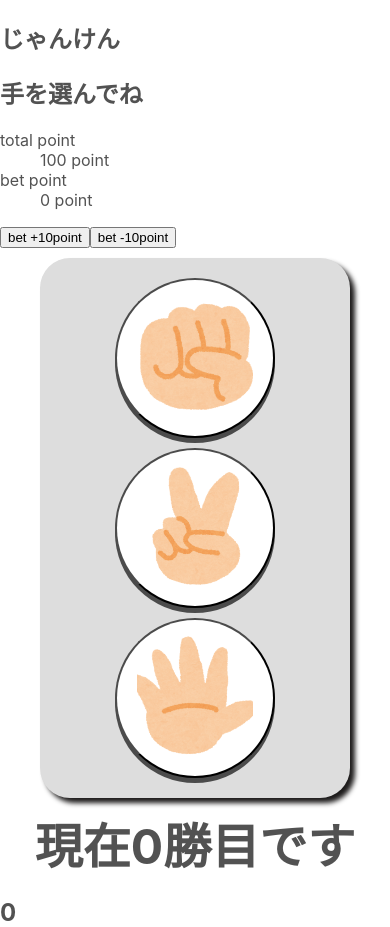
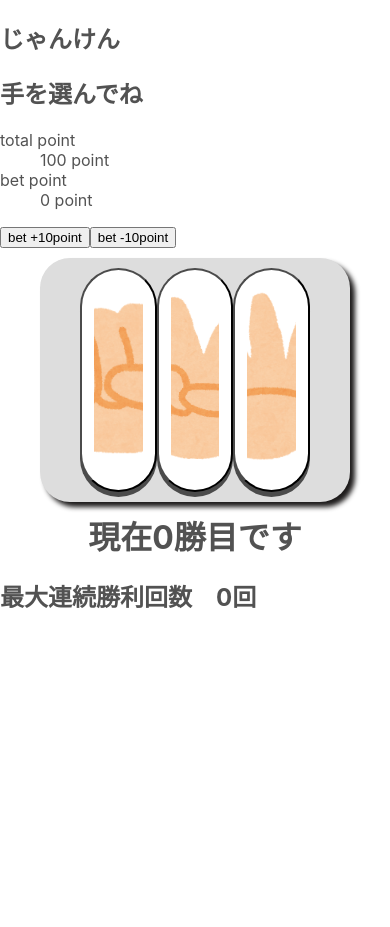
Before and after one commit to koshiro-adachi/janken-app, a React (Create React App) app: page /vspage in a window 390 px wide. After the commit the page ends 864 px from the top, so only its background shows below. Built offline with nearby package versions, Linux system fonts and the light colour scheme.

Commit message:
ファイル名変更とclassName追加

```diff
--- a/src/Pages/VSpage/ChangeResult.tsx
+++ b/src/Pages/VSpage/ChangeResult.tsx
@@ -19,9 +19,12 @@ export const ChangeResult: FC<Prop> = ({
   totalPoint,
 }) => {
   const navi = useNavigate();
+
   const onClickHome = () => {
     navi("/");
   };
+  //homeに戻る
+
   const onClickResult = () => {
     navi("/result", {
       state: {
@@ -30,26 +33,37 @@ export const ChangeResult: FC<Prop> = ({
       },
     });
   };
+  //終了して結果ページに遷移
+
   const opponentHandImage = (): string => {
     if (opponentHand === 1) {
       return "../../janken_gu.png";
     } else if (opponentHand === 2) {
       return "../../janken_choki.png";
-    } else if (opponentHand === 3) {
+    } else {
       return "../../janken_pa.png";
     }
-    return "error";
   };
+  //相手の手を表示
+
   if (win) {
     return (
-      <div>
-        <button onClick={onClickHome}>ホーム</button>
-        <div>
-          <img src={opponentHandImage()} alt="相手の手" />
+      <div className="changeWrapper">
+        <div className="changeImageWrapper">
           <h2>勝利!</h2>
+          <img
+            src={opponentHandImage()}
+            alt="相手の手"
+            className="changeImage"
+          />
           <h2>相手の手</h2>
         </div>
-        <button onClick={onClickResult}>終了する</button>
+        <button onClick={onClickHome} className="changeButton">
+          ホーム
+        </button>
+        <button onClick={onClickResult} className="changeButton">
+          終了する
+        </button>
       </div>
     );
   } else if (aiko) {
@@ -62,13 +76,13 @@ export const ChangeResult: FC<Prop> = ({
     );
   } else if (lose) {
     return (
-      <div>
-        <button onClick={onClickHome}>ホーム</button>
+      <div className="changeWrapper">
         <div>
+          <h2>敗北…</h2>
           <img src={opponentHandImage()} alt="相手の手" />
-          <h2>敗北…</h2>
           <h2>相手の手</h2>
         </div>
+        <button onClick={onClickHome}>ホーム</button>
         <button onClick={onClickResult}>終了する</button>
       </div>
     );
@@ -80,4 +94,5 @@ export const ChangeResult: FC<Prop> = ({
       </div>
     );
   }
+  //勝敗で表示を変える
 };
--- a/src/Pages/VSpage/VsPage.tsx
+++ b/src/Pages/VSpage/VsPage.tsx
@@ -11,17 +11,6 @@ type CustomizedState = {
 };
 
 export const VsPage: FC = () => {
-  const location = useLocation();
-  useEffect(() => {
-    if (!location.state) {
-      return;
-    } else {
-      const state = location.state as CustomizedState;
-      const { backPoint, backMaxWinCount } = state;
-      setMaxWinCount(backMaxWinCount);
-      setTotalPoint(backPoint);
-    }
-  }, []);
   const [winCount, setWinCount] = useState(0);
   const [maxWinCount, setMaxWinCount] = useState(0);
   const [win, setWin] = useState(false);
@@ -31,14 +20,31 @@ export const VsPage: FC = () => {
   const [totalPoint, setTotalPoint] = useState(100);
   const [betPoint, setBetPoint] = useState(0);
 
-  // const navi = useNavigate();
+  const location = useLocation();
+  useEffect(() => {
+    if (!location.state) {
+      setMaxWinCount(0);
+      setTotalPoint(100);
+    } else {
+      const state = location.state as CustomizedState;
+      const { backPoint, backMaxWinCount } = state;
+      setMaxWinCount(backMaxWinCount);
+      setTotalPoint(backPoint);
+    }
+  }, []);
+  //初回レンダリング時にResult.tsxからの状態を引き継ぐ設定
+
   useEffect(() => {
     if (winCount > maxWinCount) {
       setMaxWinCount(winCount);
     }
   }, [winCount]);
+  //winCountに応じてmaxWinCountを更新
+
   const onclickResult = (num: number) => {
     const answer = jankenRandom(num);
+    //じゃんけんをして選んだ手に応じて結果と相手の手を返す
+
     if (answer?.result === "win") {
       setWin(true);
       setAiko(false);
@@ -95,7 +101,7 @@ export const VsPage: FC = () => {
           </button>
         </div>
         <h2 className="winCounter">現在{winCount}勝目です</h2>
-        <h2>{maxWinCount}</h2>
+        <h2>{`最大連続勝利回数　${maxWinCount}回`}</h2>
       </div>
     </>
   );
--- a/src/Pages/VSpage/vsPage.css
+++ b/src/Pages/VSpage/vsPage.css
@@ -4,17 +4,6 @@
   width: auto;
   height: 100vh;
   box-sizing: border-box;
-}
-.title {
-  text-align: center;
-  margin: 0 auto;
-  font-size: 6rem;
-  padding: 3vh 0;
-}
-.description {
-  text-align: center;
-  margin: 0 auto;
-  font-size: 2rem;
 }
 .buttonWrapper {
   display: flex;
@@ -50,45 +39,3 @@
   margin: 0 auto;
   font-size: 2rem;
 }
-@media screen and (max-width: 860px) {
-  .title {
-    margin: 10% auto;
-    padding: 3vh 0;
-  }
-  .description {
-    font-size: 3rem;
-  }
-  .buttonWrapper {
-    margin: 20px;
-    padding: 30px 40px;
-  }
-  .handButton {
-    height: 10rem;
-    width: 10rem;
-  }
-  .winCounter {
-    font-size: 3rem;
-  }
-}
-@media screen and (max-width: 610px) {
-  .title {
-    font-size: 4rem;
-    margin: 0 auto;
-    padding: 2vh 0;
-    margin-top: 1rem;
-  }
-  .buttonWrapper {
-    display: block;
-    margin: 10px 40px;
-    padding: 10px;
-  }
-  .handButton {
-    display: block;
-    margin: 10px auto;
-    height: 10rem;
-    width: 10rem;
-  }
-  .description {
-    font-size: 2rem;
-  }
-}
--- a/src/Routers/Router.tsx
+++ b/src/Routers/Router.tsx
@@ -1,6 +1,6 @@
 import { FC } from "react";
 import { BrowserRouter, Route, Routes } from "react-router-dom";
-import { Result } from "../Pages/result/result";
+import { Result } from "../Pages/Result/Result";
 import { Home } from "../Pages/Home/Home";
 import { VsPage } from "../Pages/VSpage/VsPage";
 
```
